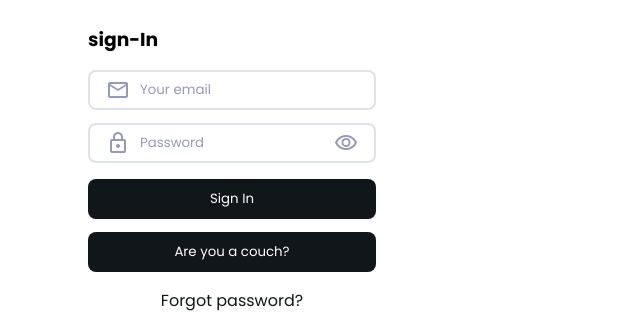
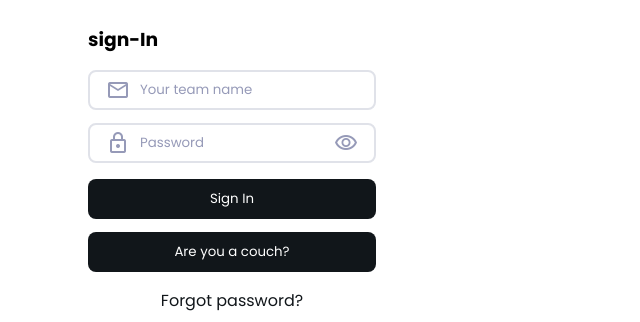
Before and after one commit to VictorLuis123/Git_no_sirve, an Angular app: page / in a window 1280 px wide. Shown: the part 346-668 px from the top of the page, without its empty margins (0-640 px from the left). Built offline with nearby package versions, Linux system fonts and the light colour scheme; a small style sheet from the web is missing.

Commit message:
Login funcionando con el php, Laura is happy

```diff
--- a/src/app/app.component.html
+++ b/src/app/app.component.html
@@ -27,10 +27,11 @@
       </div>
       <div class="sign-up">
         <h3>sign-In</h3>
-        <form>
+
+        <form #loggin_equipo="ngForm" (ngSubmit)="submitFormTeam(loggin_equipo.value)">
           <div class="form-field">
             <span class="material-symbols-outlined"> email </span>
-            <input type="email" placeholder="Your email" required id="email_input" />
+            <input type="text" placeholder="Your team name" name="nombre" ngModel required  />
           </div>
           <div class="form-field">
             <span class="material-symbols-outlined"> lock </span>
@@ -40,6 +41,8 @@
               id="pass_input"
               class="pass_input"
               placeholder="Password"
+              name="contrasenna"
+              ngModel
               required
             />
             <span
--- a/src/app/app.component.ts
+++ b/src/app/app.component.ts
@@ -8,6 +8,20 @@ import { DataserviceService } from './dataservice.service';
 })
 export class AppComponent {
   title = 'my-app';
-  constructor(private serv:DataserviceService){}
+  constructor(private dataservice:DataserviceService){}
 
+  submitFormTeam(team_data:{nombre:string, contrasenna:string}){
+    console.log(team_data.nombre)
+    console.log(team_data.contrasenna)
+
+    this.dataservice.comprobarLoggin(team_data.nombre,team_data.contrasenna).subscribe(
+      (response:any) => {
+        console.log(response);
+        alert('Puede entrar al sistema');
+       },
+       (error: any) =>{
+        alert('No puedessss');
+       }
+    );
+  }
 }
--- a/src/app/app.module.ts
+++ b/src/app/app.module.ts
@@ -1,8 +1,9 @@
 import { NgModule } from '@angular/core';
 import { BrowserModule } from '@angular/platform-browser';
-
+import { FormsModule } from '@angular/forms';
 import { AppComponent } from './app.component';
 import { HttpClientModule } from '@angular/common/http';
+import { DataserviceService } from './dataservice.service';
 
 
 @NgModule({
@@ -11,9 +12,10 @@ import { HttpClientModule } from '@angular/common/http';
   ],
   imports: [
     HttpClientModule,
+    FormsModule,
     BrowserModule
   ],
-  providers: [],
+  providers: [DataserviceService],
   bootstrap: [AppComponent]
 })
 export class AppModule { }
--- a/src/app/dataservice.service.ts
+++ b/src/app/dataservice.service.ts
@@ -10,6 +10,6 @@ export class DataserviceService {
   constructor(private http:HttpClient) { }
 
   comprobarLoggin(nombre_equipo1:string, contrasenna1:string):any{
-    return this.http.get<any>('http://localhost/Backend_David/validar_login.php', { params: { nombre_equipo: nombre_equipo1, contasenna:contrasenna1 } });
+    return this.http.get<any>('http://localhost/Backend_David/validar_login.php', { params: { nombre_equipo: nombre_equipo1, contrasenna:contrasenna1 } });
   }
 }
```
